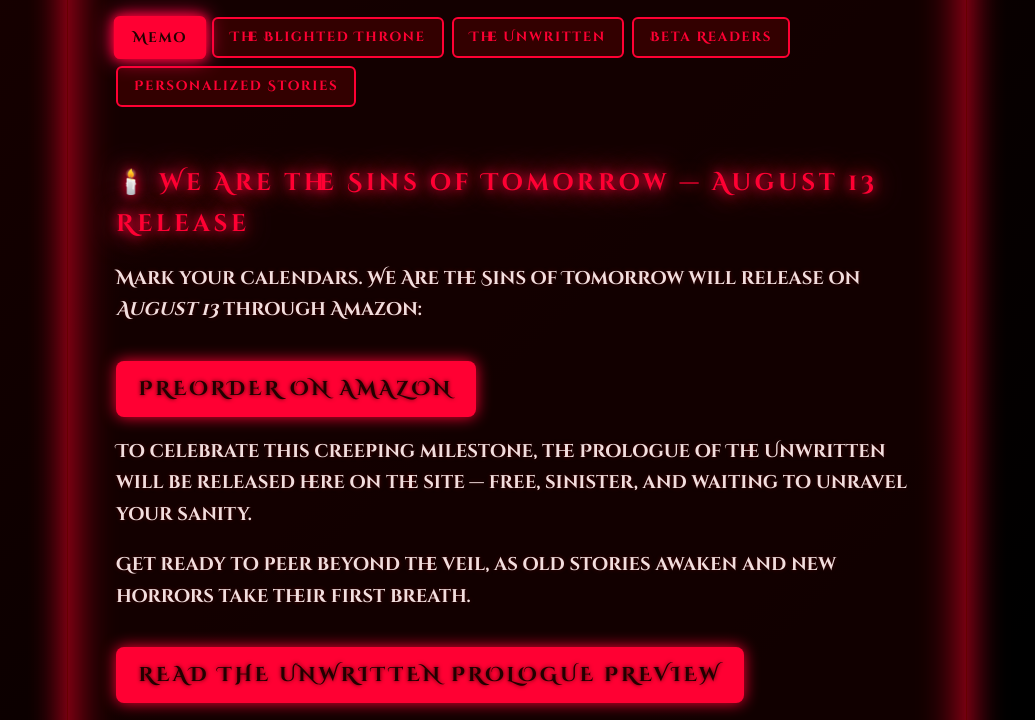
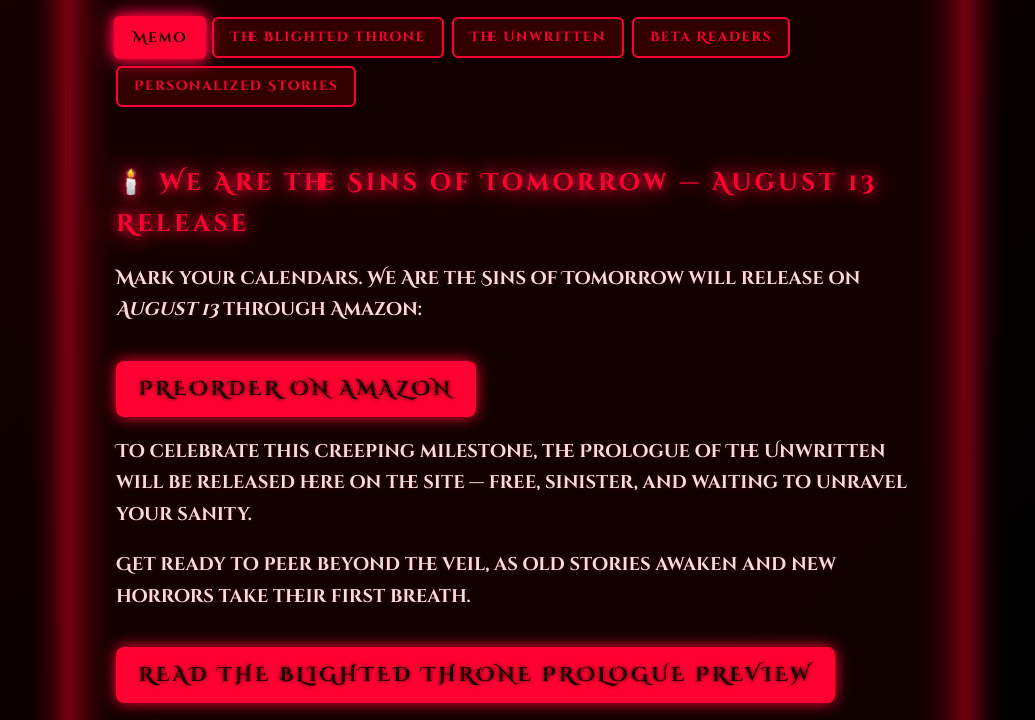
Before and after one commit to brower331/The-Hallow-Page-Society-, a plain HTML site: page Index.html in a window 1280 px wide. Shown: the part 227-947 px from the top of the page, without its empty margins (123-1158 px from the left). Drawn offline with Linux system fonts and the light colour scheme; a web font is replaced by a local one.

Commit message:
Update Index.html
Shit changed

```diff
--- a/Index.html
+++ b/Index.html
@@ -79,7 +79,7 @@
       <p><a href="https://a.co/d/ifzpd4W" target="_blank" rel="noopener noreferrer" class="button">Preorder on Amazon</a></p>
       <p>To celebrate this creeping milestone, the <strong>Prologue of The Unwritten</strong> will be released here on the site — free, sinister, and waiting to unravel your sanity.</p>
       <p>Get ready to peer beyond the veil, as old stories awaken and new horrors take their first breath.</p>
-      <p><a href="https://docs.google.com/document/d/1c_0hcgsEU0zOIuLokKO0bHRVD4mwnIZ94RAhDnA3oXQ/edit?usp=drivesdk" target="_blank" rel="noopener noreferrer" class="button">Read The Unwritten Prologue Preview</a></p>
+      <p><a href="https://docs.google.com/document/d/1c_0hcgsEU0zOIuLokKO0bHRVD4mwnIZ94RAhDnA3oXQ/edit?usp=drivesdk" target="_blank" rel="noopener noreferrer" class="button">Read The Blighted Throne Prologue Preview</a></p>
       <p><strong> Take a peek through the veil, The Blighted Throne Prologue available now.</strong></p>
     </section>
 
```
